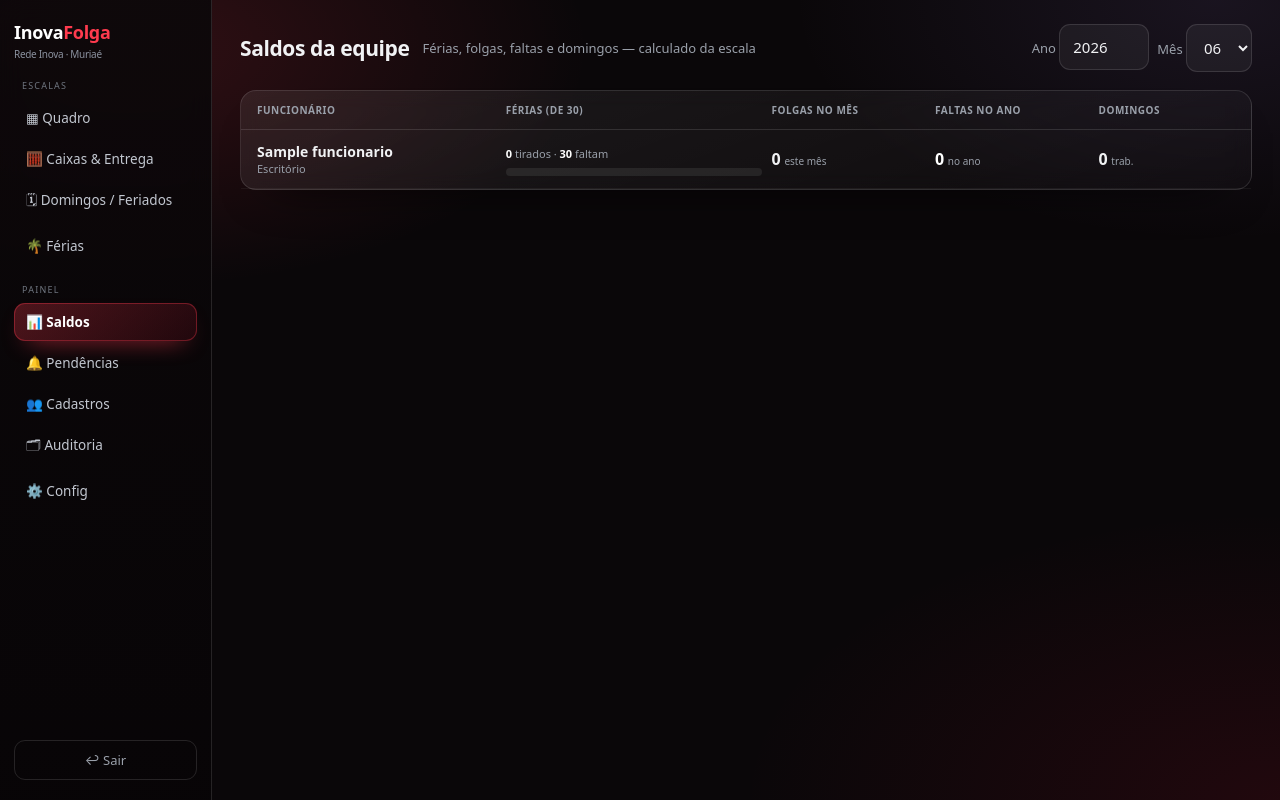
After one commit to santsxxt/inova-folga, a Node server app: page /saldos in a window 1280 px wide. The commit adds this page. Run offline with Node 20, Linux system fonts and the light colour scheme; the visitor is signed in with stand-in values (Sample User, id 1); tables that the repository leaves empty hold one stand-in row (values such as "Sample post"); data that the repository does not hold is empty; some libraries are stand-ins or nearby versions.

Commit message:
feat: tela Saldos (férias/folgas/faltas/domingos) derivada da escala
- repo/saldos.js calcula da escala_dia (sem tabela nova); rota /saldos + tela + item no menu
- teste cobrindo o cálculo; 12/12 passando

Co-Authored-By: Claude Opus 4.8 (1M context) <noreply@anthropic.com>

```diff
--- /dev/null
+++ b/src/repo/saldos.js
@@ -0,0 +1,33 @@
+// Saldos por funcionário, derivados da escala (escala_dia). Nada de tabela nova.
+// férias: dias com turno 'ferias' no ano (direito padrão 30) · folgas: turno 'folga' no mês
+// faltas: turno 'falta' no ano · domingos: dias de domingo trabalhados (não folga/férias/falta) no ano
+
+export const DIAS_FERIAS = 30;
+
+export function saldos(db, { ano, mes }) {
+  const anoIni = `${ano}-01-01`, anoFim = `${ano}-12-31`;
+  const mm = String(mes).padStart(2, '0');
+  const mesIni = `${ano}-${mm}-01`, mesFim = `${ano}-${mm}-31`;
+  const rows = db.prepare(`
+    SELECT f.id, f.nome, s.nome AS setor,
+      SUM(CASE WHEN e.turno='ferias' AND e.data BETWEEN @anoIni AND @anoFim THEN 1 ELSE 0 END) AS ferias_tirados,
+      SUM(CASE WHEN e.turno='folga'  AND e.data BETWEEN @mesIni AND @mesFim THEN 1 ELSE 0 END) AS folgas_mes,
+      SUM(CASE WHEN e.turno='falta'  AND e.data BETWEEN @anoIni AND @anoFim THEN 1 ELSE 0 END) AS faltas_ano,
+      SUM(CASE WHEN strftime('%w', e.data)='0' AND e.turno NOT IN ('folga','ferias','falta')
+               AND e.data BETWEEN @anoIni AND @anoFim THEN 1 ELSE 0 END) AS domingos
+    FROM funcionarios f
+    LEFT JOIN setores s ON s.id = f.setor_id
+    LEFT JOIN escala_dia e ON e.funcionario_id = f.id
+    WHERE f.ativo = 1
+    GROUP BY f.id
+    ORDER BY s.ordem, f.nome
+  `).all({ anoIni, anoFim, mesIni, mesFim });
+  return rows.map((r) => ({
+    ...r,
+    ferias_tirados: r.ferias_tirados || 0,
+    ferias_faltam: Math.max(0, DIAS_FERIAS - (r.ferias_tirados || 0)),
+    folgas_mes: r.folgas_mes || 0,
+    faltas_ano: r.faltas_ano || 0,
+    domingos: r.domingos || 0,
+  }));
+}
--- a/src/routes/boss.js
+++ b/src/routes/boss.js
@@ -6,6 +6,7 @@ import * as S from '../repo/solicitacoes.js';
 import * as H from '../repo/feriados.js';
 import * as C from '../repo/config.js';
 import * as A from '../repo/auditoria.js';
+import * as SAL from '../repo/saldos.js';
 import { BOSS_USER } from '../config.js';
 import { dias, hojeISO } from '../lib/datas.js';
 
@@ -181,6 +182,17 @@ router.post('/cadastros/:id/reativar', requireBoss, (req, res) => {
   res.redirect('/cadastros');
 });
 
+// ---- Saldos (férias / folgas / faltas / domingos) ----
+router.get('/saldos', requireBoss, (req, res) => {
+  const hoje = new Date();
+  const ano = Number(req.query.ano) || hoje.getUTCFullYear();
+  const mes = Number(req.query.mes) || (hoje.getUTCMonth() + 1);
+  res.render('boss/saldos', {
+    pagina: 'saldos', ano, mes,
+    lista: SAL.saldos(req.db, { ano, mes }), diasFerias: SAL.DIAS_FERIAS,
+  });
+});
+
 // ---- Auditoria ----
 router.get('/auditoria', requireBoss, (req, res) => {
   const pagina = Math.max(1, Number(req.query.p) || 1);
--- /dev/null
+++ b/views/boss/saldos.ejs
@@ -0,0 +1,51 @@
+<!doctype html><html lang="pt-br"><head><meta charset="utf-8">
+<meta name="viewport" content="width=device-width, initial-scale=1">
+<title>Saldos</title><link rel="stylesheet" href="/css/app.css">
+<style>
+  .saldos-head,.saldos-row{ display:grid; grid-template-columns:1.4fr 1.5fr .9fr .9fr .8fr; gap:10px; align-items:center; padding:12px 16px; }
+  .saldos-head{ font-size:10px; text-transform:uppercase; letter-spacing:.5px; color:var(--muted); font-weight:600; border-bottom:1px solid var(--borda); }
+  .saldos-row{ border-bottom:1px solid rgba(255,255,255,.05); font-size:14px; }
+  .saldos-row .who{ font-weight:600; } .saldos-row .who small{ display:block; color:var(--muted); font-weight:400; font-size:11px; }
+  .sbar{ height:8px; border-radius:99px; background:rgba(255,255,255,.08); overflow:hidden; margin-top:6px; }
+  .sbar i{ display:block; height:100%; background:linear-gradient(90deg,#ffd84d,#ffb300); }
+  .sval{ font-size:11px; color:var(--muted); } .sval b{ color:#fff; }
+  .pill-n{ font-weight:800; font-size:16px; } .pill-s{ font-size:10px; color:var(--muted); }
+</style></head>
+<body>
+  <%- include('../partials/topo') %>
+  <main>
+    <div class="barra">
+      <h2>Saldos da equipe</h2>
+      <span class="dica">Férias, folgas, faltas e domingos — calculado da escala</span>
+      <form method="get" style="margin-left:auto;display:flex;gap:8px">
+        <label>Ano <input type="number" name="ano" value="<%= ano %>" style="width:90px" onchange="this.form.submit()"></label>
+        <label>Mês
+          <select name="mes" onchange="this.form.submit()">
+            <% for (let m=1;m<=12;m++){ %><option value="<%= m %>" <%= m===mes?'selected':'' %>><%= String(m).padStart(2,'0') %></option><% } %>
+          </select>
+        </label>
+      </form>
+    </div>
+
+    <div class="grid-wrap" style="overflow:visible">
+      <div class="saldos-head">
+        <span>Funcionário</span><span>Férias (de <%= diasFerias %>)</span><span>Folgas no mês</span><span>Faltas no ano</span><span>Domingos</span>
+      </div>
+      <% if (lista.length === 0) { %>
+        <div style="padding:18px;color:var(--muted)">Sem funcionários ativos.</div>
+      <% } %>
+      <% lista.forEach(s => { const pct = Math.round((s.ferias_tirados / diasFerias) * 100); %>
+        <div class="saldos-row">
+          <div class="who"><%= s.nome %><% if (s.setor) { %><small><%= s.setor %></small><% } %></div>
+          <div>
+            <span class="sval"><b><%= s.ferias_tirados %></b> tirados · <b><%= s.ferias_faltam %></b> faltam</span>
+            <div class="sbar"><i style="width:<%= Math.min(100,pct) %>%"></i></div>
+          </div>
+          <div><span class="pill-n"><%= s.folgas_mes %></span> <span class="pill-s">este mês</span></div>
+          <div><span class="pill-n" style="color:<%= s.faltas_ano > 2 ? '#ff8a96' : '#fff' %>"><%= s.faltas_ano %></span> <span class="pill-s">no ano</span></div>
+          <div><span class="pill-n"><%= s.domingos %></span> <span class="pill-s">trab.</span></div>
+        </div>
+      <% }) %>
+    </div>
+  </main>
+</body></html>
--- a/views/partials/topo.ejs
+++ b/views/partials/topo.ejs
@@ -9,6 +9,7 @@
   </nav>
   <div class="side-sec">Painel</div>
   <nav class="side-nav">
+    <a href="/saldos" class="<%= pagina === 'saldos' ? 'ativo' : '' %>">📊 Saldos</a>
     <a href="/pendencias" class="<%= pagina === 'pendencias' ? 'ativo' : '' %>">🔔 Pendências<% if (naoLidas > 0) { %> <span class="badge" style="background:var(--vermelho)"><%= naoLidas %></span><% } %></a>
     <a href="/cadastros" class="<%= pagina === 'cadastros' ? 'ativo' : '' %>">👥 Cadastros</a>
     <a href="/auditoria" class="<%= pagina === 'auditoria' ? 'ativo' : '' %>">🗂 Auditoria</a>
```
Also changed, not shown: test/repos.test.js (+18 -0 lines).
